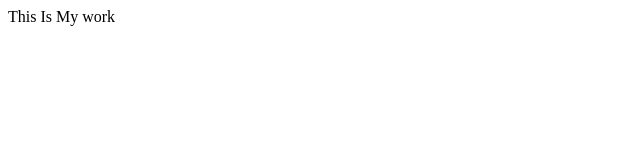
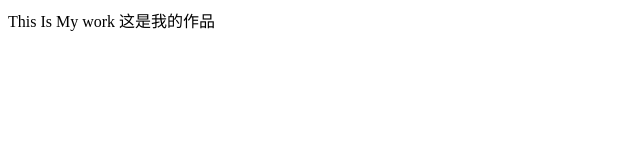
Before and after one commit to han6436571164/han6436571164, a plain HTML site: page index.html in a window 1280 px wide. Shown: the whole page, without its empty margins (0-640 px from the left). Drawn offline with Linux system fonts and the light colour scheme.

Commit message:
update index.html

```diff
--- a/index.html
+++ b/index.html
@@ -1,4 +1,7 @@
 <html>
 	<title></title>
-	<body>This Is My work</body>
+	<body>
+		This Is My work
+		 这是我的作品
+	</body>
 </html>
```
